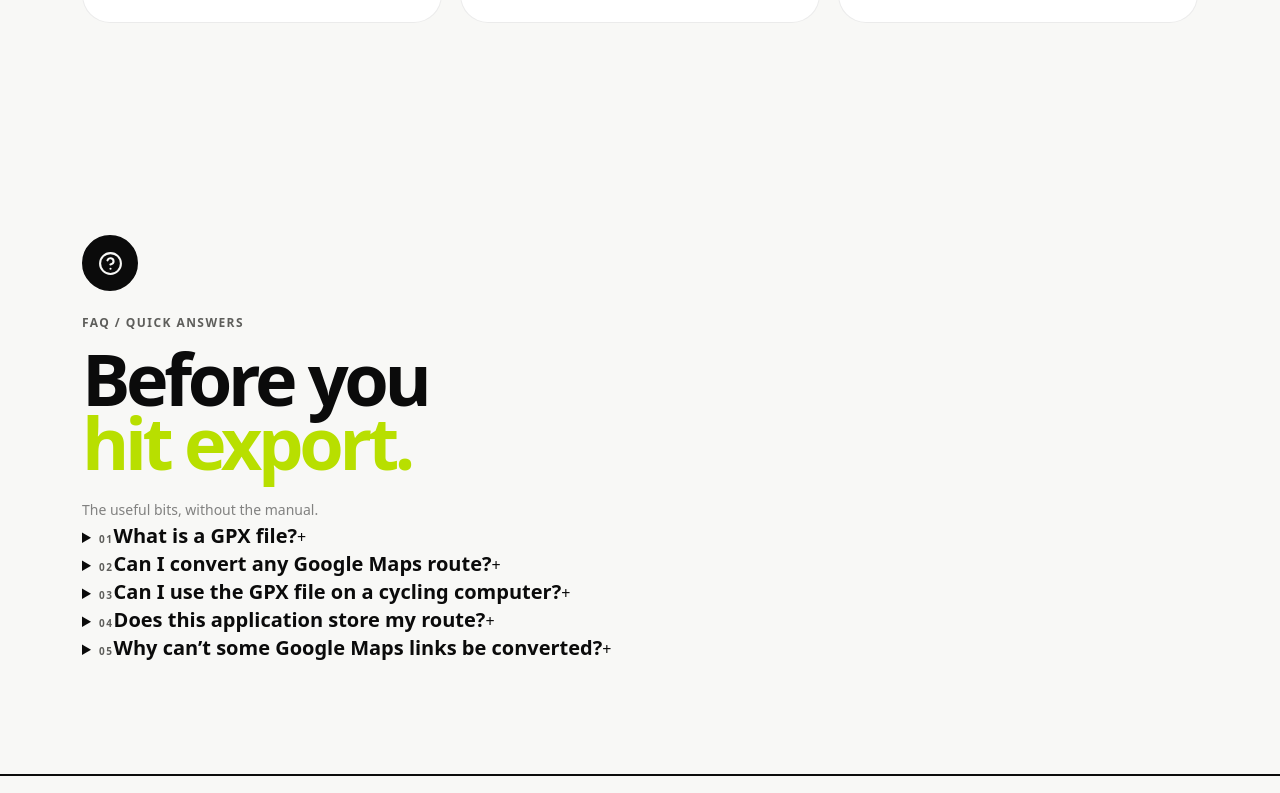
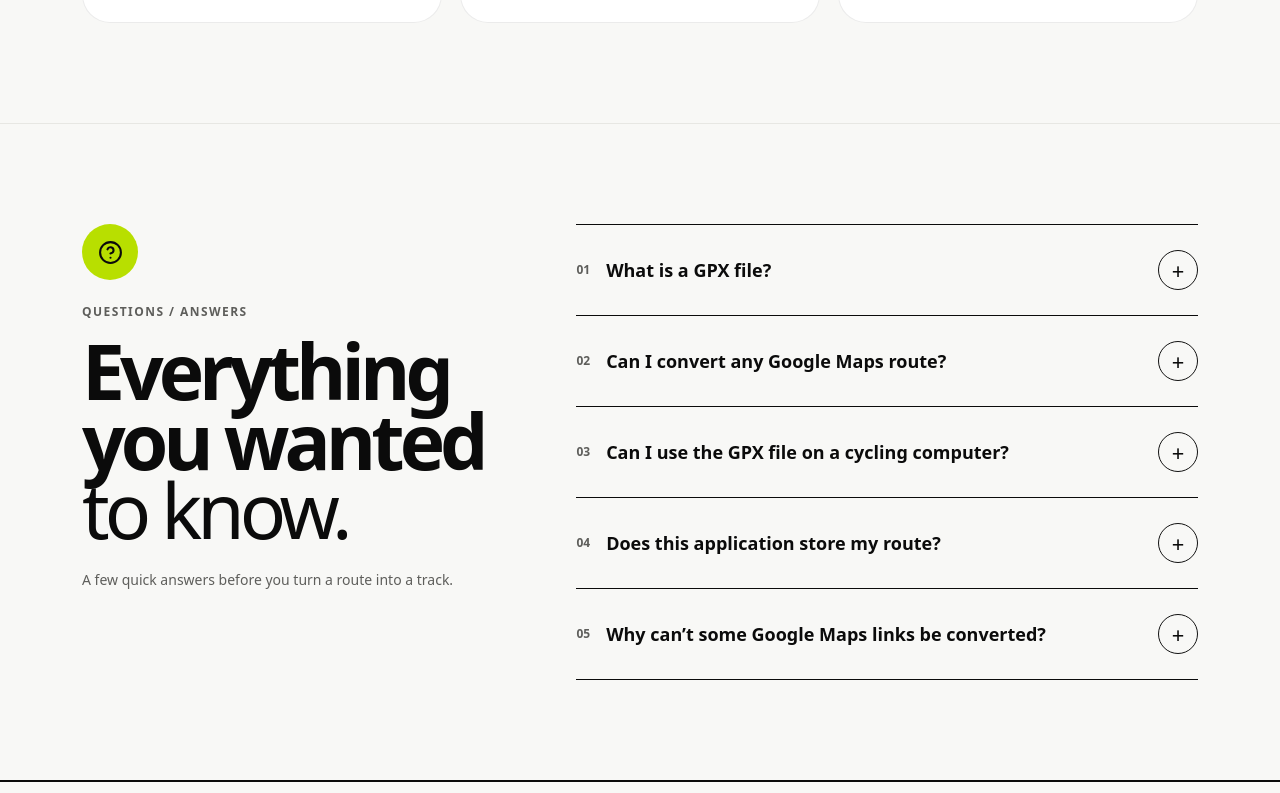
Before and after one commit to RandyGalangg/gmaps-gpx, a React (Vite) app: page / in a window 1280 px wide. Shown: the part 2407-3200 px from the top of the page. Built offline with nearby package versions, Linux system fonts and the light colour scheme; no server answers.

Commit message:
Match reference visual language across redesign v2

```diff
--- a/src/components/FAQ.tsx
+++ b/src/components/FAQ.tsx
@@ -1,3 +1,3 @@
 import { HelpCircle } from 'lucide-react';
-const ITEMS:[string,string][]=[['What is a GPX file?','GPX is an open XML format for tracks, routes and waypoints. Most GPS devices, cycling computers and navigation apps can import it.'],['Can I convert any Google Maps route?','No. The link needs to describe a driving, cycling, or walking directions route. Google Maps app shortened links are supported, while transit and non-directions links are not.'],['Can I use the GPX file on a cycling computer?','Usually yes. Import it using your device maker’s app or website. Check that your device supports track imports.'],['Does this application store my route?','This app has no backend and does not save your routes. Your browser does send the stops to public OpenStreetMap routing and geocoding services to build the route, and those services may keep their own logs.'],['Why can’t some Google Maps links be converted?','Google links usually hold only the stops, not the road path. We rebuild the path with a routing service, so we need clear stops. We never draw a straight line instead.']];
-export default function FAQ(){return <section id="faq" className="section-v2"><div className="shell py-20 lg:py-28"><div className="faq-v2"><div><div className="mb-6 grid h-14 w-14 place-items-center rounded-full border-2 border-ink bg-ink text-canvas"><HelpCircle size={25}/></div><p className="eyebrow">FAQ / QUICK ANSWERS</p><h2 className="mt-4 text-5xl font-black leading-[.88] tracking-[-.06em] md:text-7xl">Before you<br/><span className="text-brand">hit export.</span></h2><p className="mt-6 max-w-sm text-sm font-medium leading-6 text-ink/50">The useful bits, without the manual.</p></div><div>{ITEMS.map(([q,a],i)=><details key={q} className="faq-row"><summary><span className="mono-label pt-1">0{i+1}</span><span className="flex-1 text-lg font-black md:text-xl">{q}</span><span className="faq-plus">+</span></summary><p className="ml-10 mt-4 max-w-xl text-sm font-medium leading-6 text-ink/55 md:ml-[52px]">{a}</p></details>)}</div></div></div></section>}
+const ITEMS:[string,string][]=[['What is a GPX file?','GPX is an open XML format for tracks, routes and waypoints. Most GPS devices, cycling computers and navigation apps can import it.'],['Can I convert any Google Maps route?','The link needs to describe a driving, cycling, or walking directions route. Shortened Google Maps app links are supported, while transit and non-directions links are not.'],['Can I use the GPX file on a cycling computer?','Usually yes. Import the file using your device maker’s app or website, and check that the device supports track imports.'],['Does this application store my route?','This app does not save your routes. Your browser sends the stops to public routing and geocoding services to build the track, and those services may keep their own logs.'],['Why can’t some Google Maps links be converted?','Google links usually hold the stops rather than the road path. We rebuild the path with routing data, so clear stops are required.']];
+export default function FAQ(){return <section id="faq" className="ref-section"><div className="shell ref-section-inner"><div className="ref-faq"><div><div className="mb-6 grid h-14 w-14 place-items-center rounded-full bg-brand text-ink"><HelpCircle size={25}/></div><p className="eyebrow">Questions / answers</p><h2 className="ref-heading mt-4">Everything<br/>you wanted<br/><span className="font-medium">to know.</span></h2><p className="mt-6 max-w-sm text-sm leading-6 text-muted">A few quick answers before you turn a route into a track.</p></div><div className="ref-faq-list">{ITEMS.map(([q,a],i)=><details key={q} className="ref-faq-row"><summary><span className="text-xs font-bold text-muted">0{i+1}</span><span>{q}</span><span className="ref-faq-plus">+</span></summary><p className="ml-8 mt-4 max-w-xl text-sm leading-6 text-muted">{a}</p></details>)}</div></div></div></section>}
```
